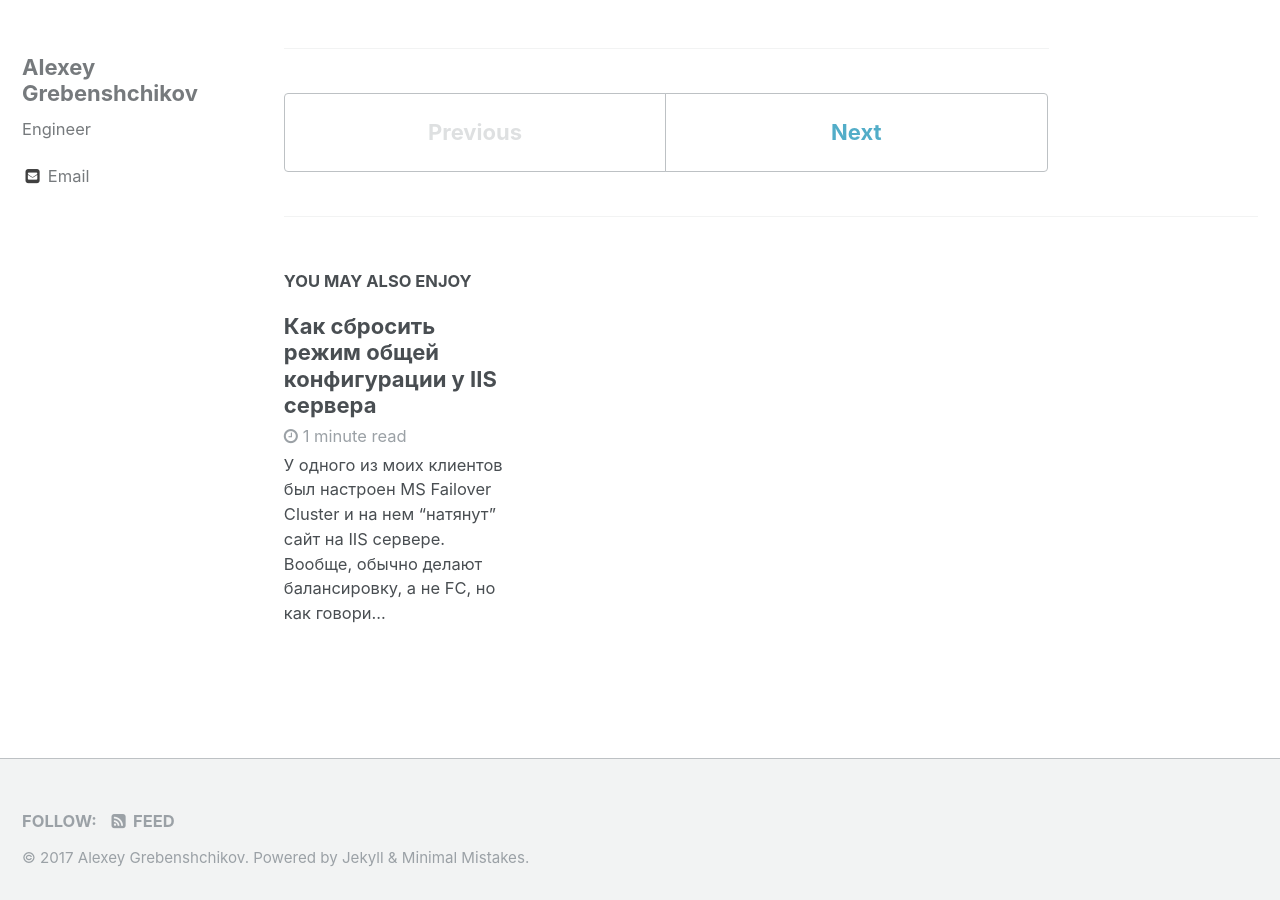
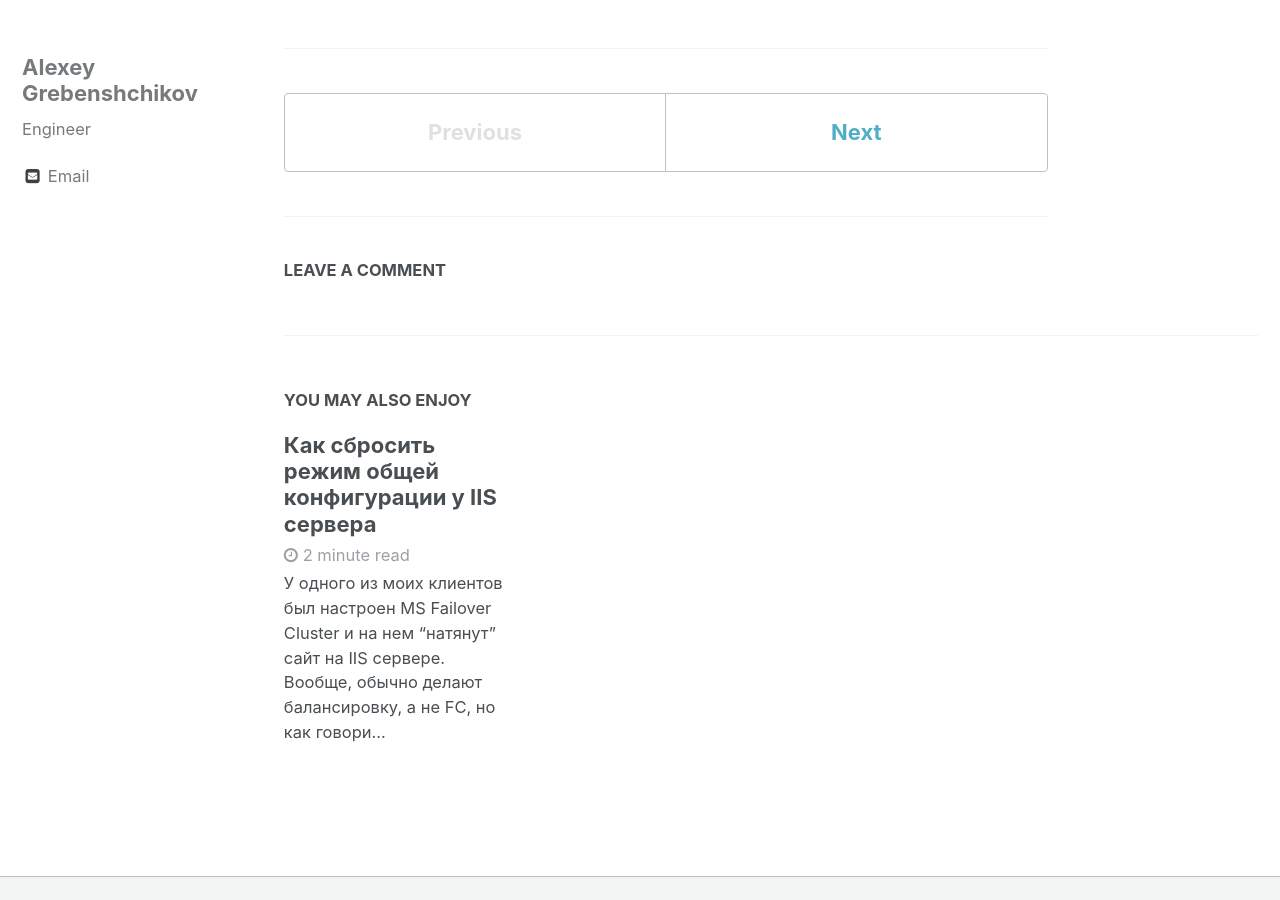
Before and after one commit to LiveStalker/devopsgeek, a Jekyll site: the page built from _posts/2017-03-02-start.md, in a window 1280 px wide and 900 px high, scrolled down 524 px. Built offline with Jekyll 4.4.1, drawn with Linux system fonts in a browser that asks for light colours; comment, search, counter and statistics services are not loaded; some of the changed lines change nothing that is shown.

Commit message:
comments

```diff
--- a/_config.yml
+++ b/_config.yml
@@ -3,18 +3,18 @@
 title                    : "DevOpsGeek"
 title_separator          : "-"
 name                     : "Alexey Grebenshchikov"
-description              : ""
+description              : "Some notes about life, development and ..."
 url                      : "https://devopsgeek.ru"
 enforce_ssl              : "devopsgeek.ru"
 baseurl                  : # the subpath of your site, e.g. "/blog"
 repository               : "LiveStalker/livestalker.github.io"
 teaser                   : # path of fallback teaser image, e.g. "/assets/images/500x300.png"
 # breadcrumbs            : false # true, false (default)
-words_per_minute         : 200
+words_per_minute         : 100
 comments:
-  provider               : # false (default), "disqus", "discourse", "facebook", "google-plus", "staticman", "custom"
+  provider               : "disqus" # false (default), "disqus", "discourse", "facebook", "google-plus", "staticman", "custom"
   disqus:
-    shortname            : # https://help.disqus.com/customer/portal/articles/466208-what-s-a-shortname-
+    shortname            : "devopsgeek" # https://help.disqus.com/customer/portal/articles/466208-what-s-a-shortname-
   discourse:
     server               : # https://meta.discourse.org/t/embedding-discourse-comments-via-javascript/31963 , e.g.: meta.discourse.org
   facebook:
@@ -235,6 +235,6 @@
       layout: single
       author_profile: true
       read_time: true
-      comments: # true
+      comments: true
       share: true
       related: true
```
